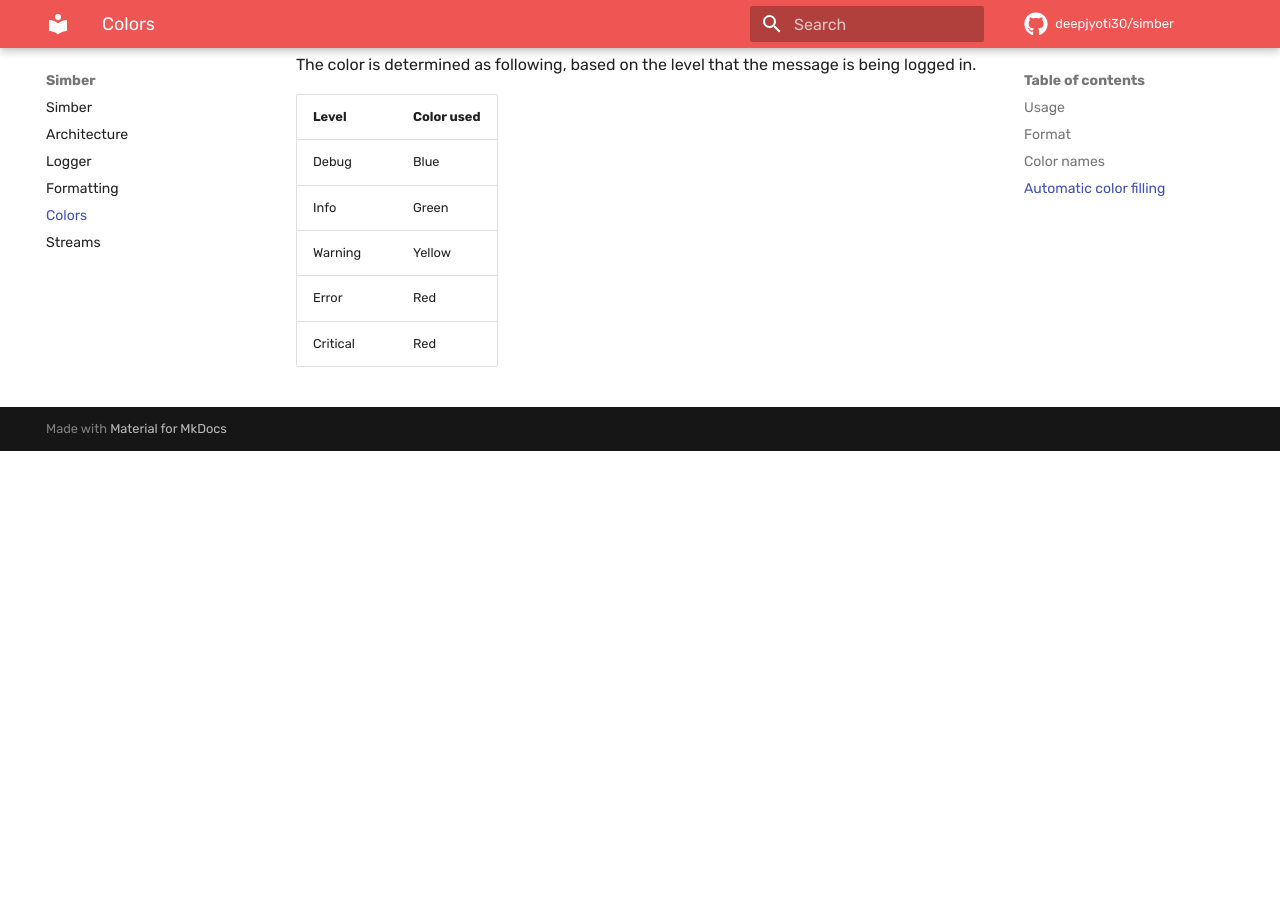
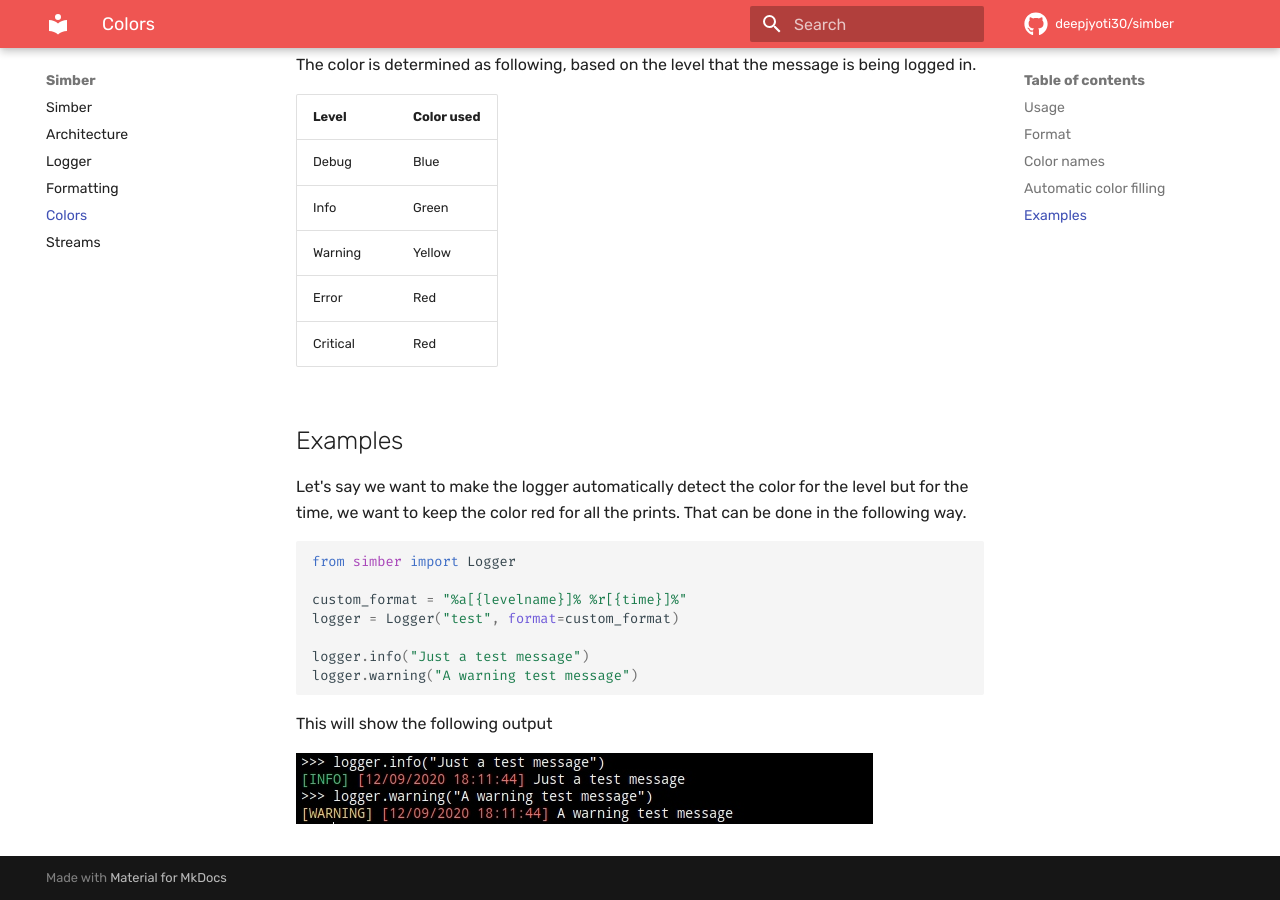
Before and after one commit to deepjyoti30/simber, an MkDocs documentation site: the page built from docs/en/docs/colors.md, in a window 1280 px wide and 900 px high, scrolled down 2007 px. Built offline with MkDocs 1.6.1 and Material for MkDocs 9.7.7, drawn with Linux system fonts in a browser that asks for light colours; comment, search, counter and statistics services are not loaded; before the commit the page ends 2458 px from its top, so only the background shows below that.

Commit message:
Add example to colors docs
Add example of custom colored format to the colors docs.

````diff
--- a/docs/en/docs/colors.md
+++ b/docs/en/docs/colors.md
@@ -77,3 +77,23 @@ The color is determined as following, based on the level that the message is bei
 | Warning | Yellow |
 | Error | Red |
 | Critical | Red |
+
+## Examples
+
+Let's say we want to make the logger automatically detect the color for the level but for the time, we
+want to keep the color red for all the prints.
+That can be done in the following way.
+
+```python
+from simber import Logger
+
+custom_format = "%a[{levelname}]% %r[{time}]%"
+logger = Logger("test", format=custom_format)
+
+logger.info("Just a test message")
+logger.warning("A warning test message")
+```
+
+This will show the following output
+
+<img src="/assets/logger_color_2.jpg">
````
Also changed, not shown: docs/en/docs/assets/logger_color_2.jpg (added).
